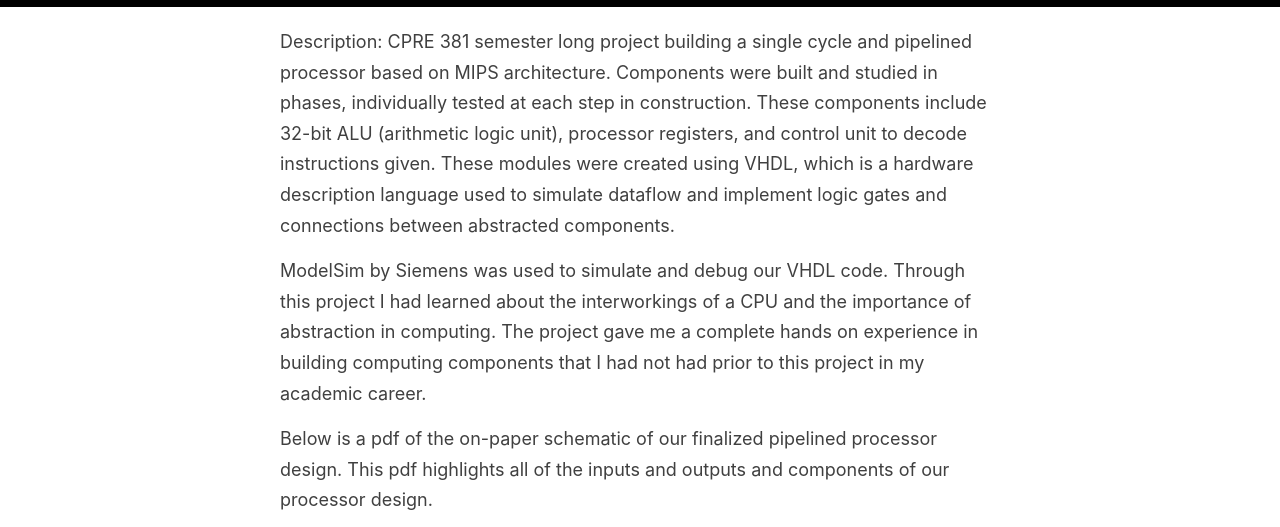
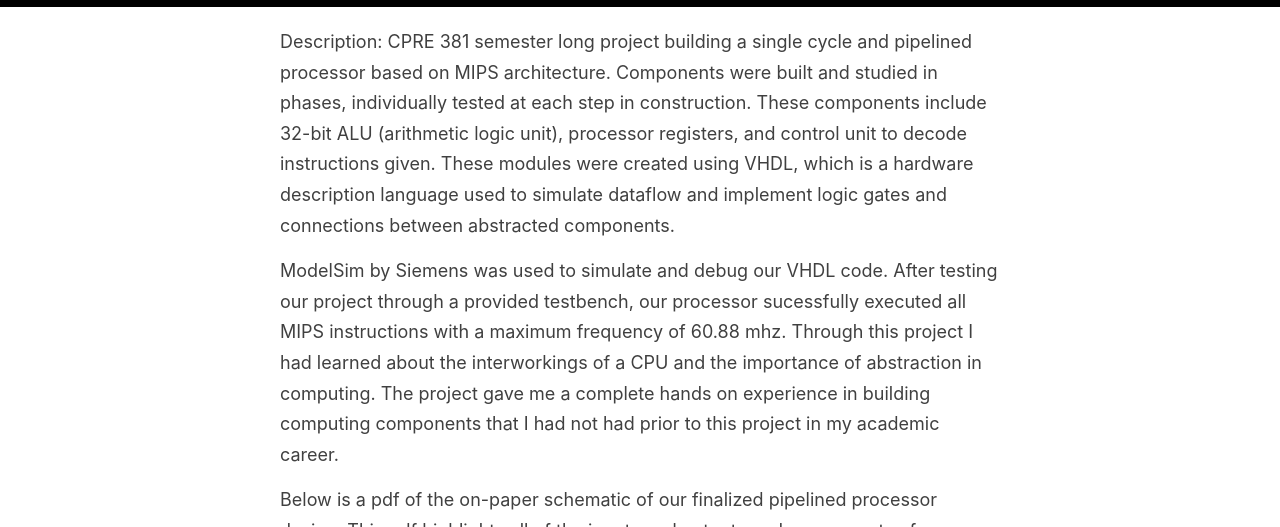
Before and after one commit to francidollars/francidollars.github.io, a Jekyll site: the page built from _posts/2021-10-28-mips-hardware-scheduled-pipelined-processor.md, in a window 1280 px wide and 900 px high, scrolled down 315 px, cut to the strip 0-527 px from the top of the window. Built offline with Jekyll 4.4.1, drawn with Linux system fonts in a browser that asks for light colours.

Commit message:
Update 2021-10-28-mips-hardware-scheduled-pipelined-processor.md

```diff
--- a/_posts/2021-10-28-mips-hardware-scheduled-pipelined-processor.md
+++ b/_posts/2021-10-28-mips-hardware-scheduled-pipelined-processor.md
@@ -6,7 +6,7 @@ categories: Projects
 Description:
 CPRE 381 semester long project building a single cycle and pipelined processor based on MIPS architecture. Components were built and studied in phases, individually tested at each step in construction. These components include 32-bit ALU (arithmetic logic unit), processor registers, and control unit to decode instructions given. These modules were created using VHDL, which is a hardware description language used to simulate dataflow and implement logic gates and connections between abstracted components.
 
-ModelSim by Siemens was used to simulate and debug our VHDL code. Through this project I had learned about the interworkings of a CPU and the importance of abstraction in computing. The project gave me a complete hands on experience in building computing components that I had not had prior to this project in my academic career.
+ModelSim by Siemens was used to simulate and debug our VHDL code. After testing our project through a provided testbench, our processor sucessfully executed all MIPS instructions with a maximum frequency of 60.88 mhz. Through this project I had learned about the interworkings of a CPU and the importance of abstraction in computing. The project gave me a complete hands on experience in building computing components that I had not had prior to this project in my academic career.
 
 Below is a pdf of the on-paper schematic of our finalized pipelined processor design. This pdf highlights all of the inputs and outputs and components of our processor design.
 
```
